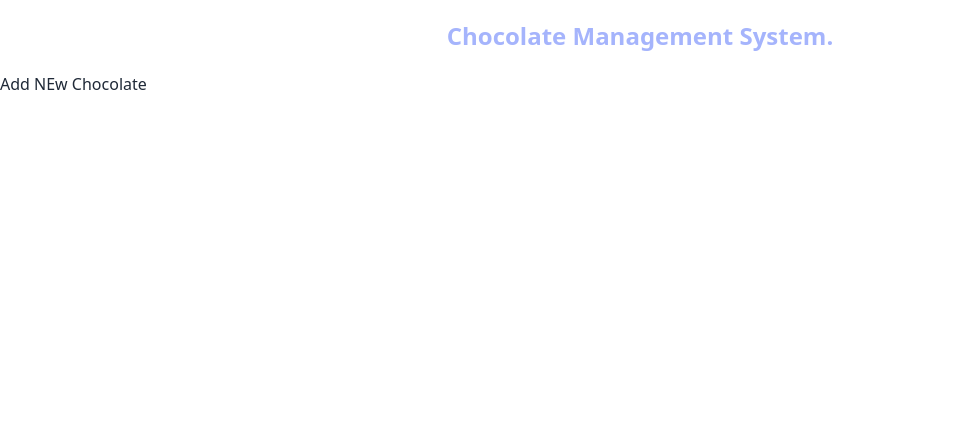
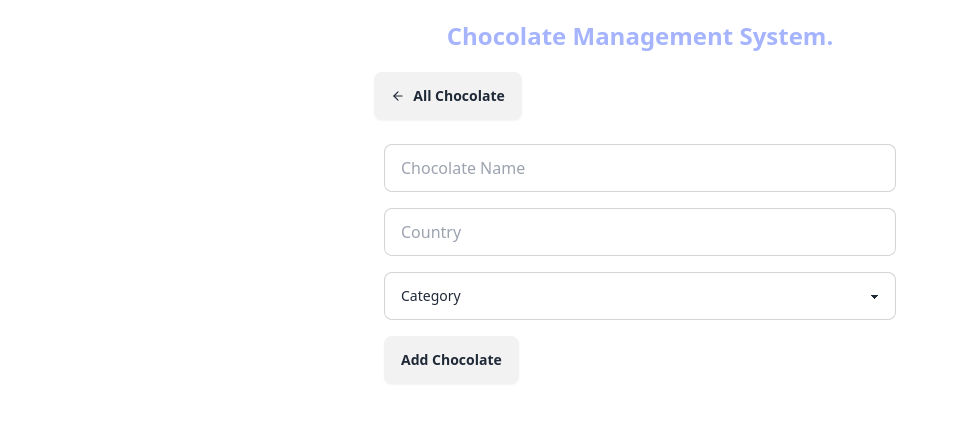
Before and after one commit to vatiza/Chocolate-Management-Client, a React (Vite) app: page /addnew in a window 1280 px wide. Shown: the top 422 px of the page, without its empty margins (0-959 px from the left). Built offline with nearby package versions, Linux system fonts and the light colour scheme.

Commit message:
add new Chocolate ui page done

```diff
--- a/src/assets/Components/AddNewChocolate.jsx
+++ b/src/assets/Components/AddNewChocolate.jsx
@@ -1,5 +1,61 @@
+import { FiArrowLeft } from "react-icons/fi";
+import { Link } from "react-router-dom";
+
 const AddNewChocolate = () => {
-  return <div>Add NEw Chocolate</div>;
+  const handleAddChocolate = (event) => {
+    event.preventDefault();
+    const form = event.target;
+    const name = form.name.value;
+    const country = form.country.value;
+    const category = form.selectedOptions.value;
+    const chocoleteInfo = { name, country, category };
+    console.log(chocoleteInfo);
+  };
+
+  return (
+    <div>
+      <div className="flex justify-center -ms-96">
+        <Link className="btn" to="/">
+          <FiArrowLeft></FiArrowLeft> All Chocolate
+        </Link>
+      </div>
+      <div className=" mt-6 flex justify-center ">
+        <form onSubmit={handleAddChocolate} className="w-full ps-96 pe-96">
+          <label className="input input-bordered flex items-center gap-2">
+            <input
+              type="text"
+              className="grow"
+              name="name"
+              placeholder="Chocolate Name"
+            />
+          </label>
+          <label className=" mt-4 input input-bordered flex items-center gap-2">
+            <input
+              type="text"
+              name="country"
+              className="grow"
+              placeholder="Country"
+            />
+          </label>
+
+          <select
+            name="selectedOptions"
+            className="select select-bordered mt-4 w-full"
+          >
+            <option disabled selected value="Category">
+              Category
+            </option>
+            <option className="" value="Premium">
+              Premium
+            </option>
+            <option value="Free">Free</option>
+          </select>
+
+          <input className="mt-4 btn" type="submit" value="Add Chocolate" />
+        </form>
+      </div>
+    </div>
+  );
 };
 
 export default AddNewChocolate;
```
